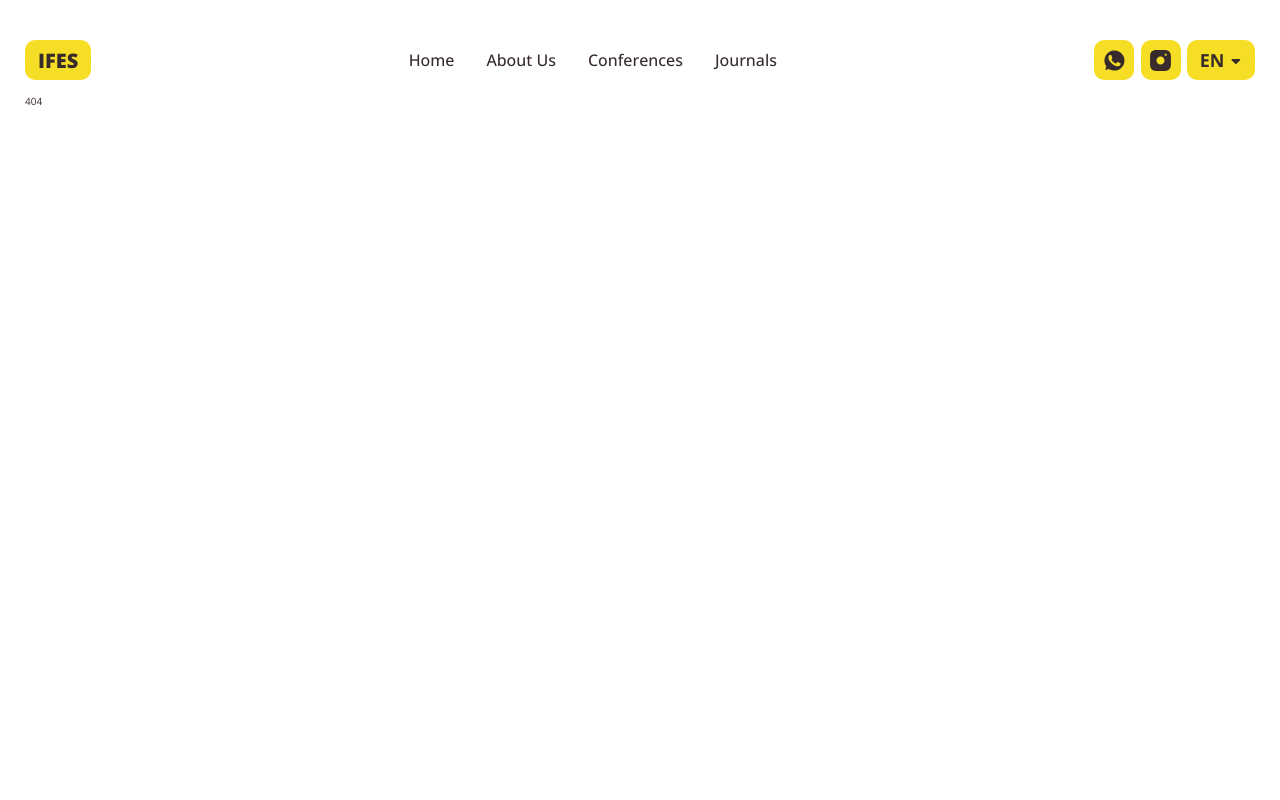
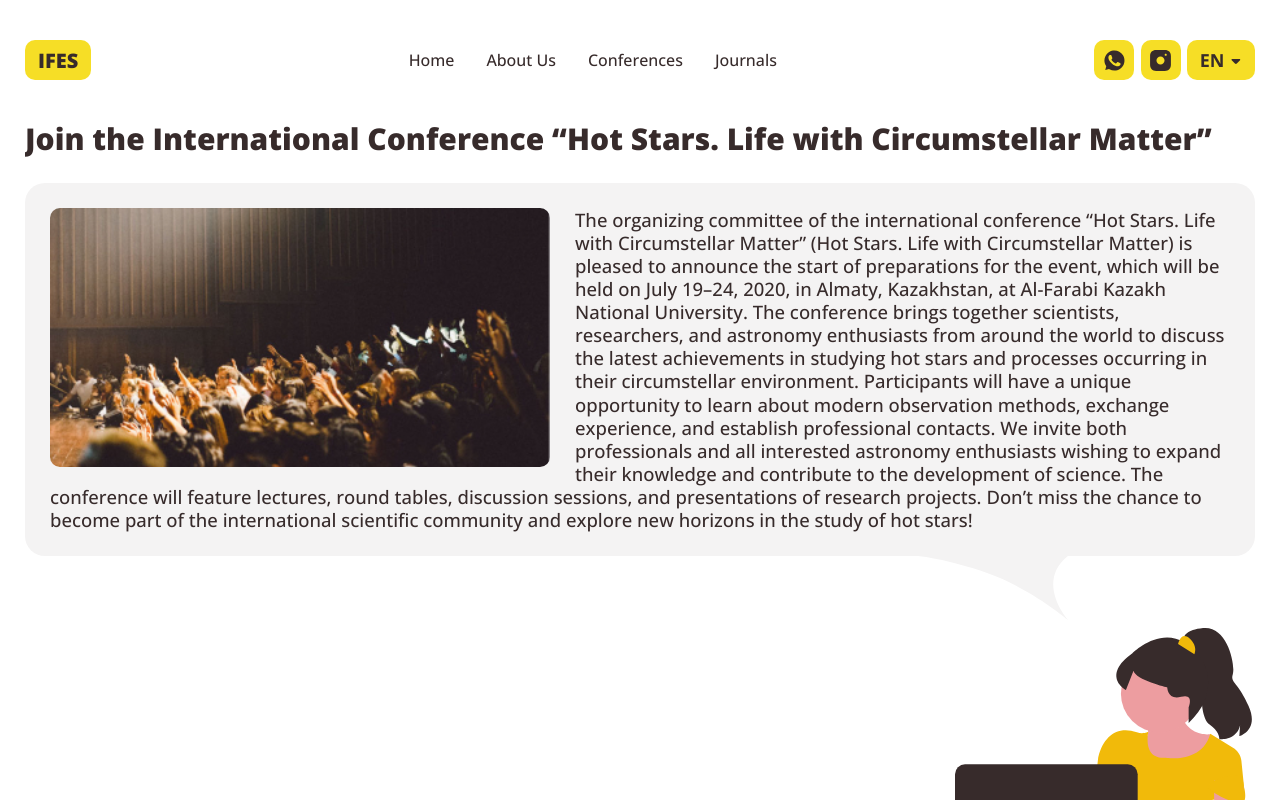
Before and after one commit to odeyalow/iifn, a Next.js app: page /en/news/1 in a window 1280 px wide. Before the commit this address had no page. Shown: the top 800 px of the page. Built offline with nearby package versions, Linux system fonts and the light colour scheme.

Commit message:
fixed not found single conferences and news page, add single news page, add not found page, fixed adaptivity

```diff
--- a/public/locales/kz/home.json
+++ b/public/locales/kz/home.json
@@ -3,7 +3,7 @@
         "title": {
             "1": "Инженерлік Негізгі Технологиялар Институты",
             "2": "Цифрлық көшбасшылардың туу орны",
-            "3": "Инженерлік және бағдарламалық шешімдер жасаймыз",
+            "3": "Инженерлік әрі бағдарламалық шешімдер жасаймыз",
             "4": "Робототехника мен бағдарламалауды үйретеміз"
         },
         "description": "<strong>Біз</strong> инженерлік, бағдарламалау және робототехника салаларында білім мен практиканы біріктіреміз. Біз әзірлеушілерді дайындаймыз, заманауи цифрлық шешімдер жасауға арналған негізгі білім мен дағдылар береміз және IT саласында табысты мансапқа дайындаймыз.",
--- /dev/null
+++ b/src/app/[locale]/(pages)/news/[id]/page.jsx
@@ -0,0 +1,38 @@
+'use client';
+
+import { useTranslations } from "next-intl";
+import { usePathname } from "next/navigation";
+import { notFound } from "next/navigation";
+import Image from "next/image";
+
+import PageContainer from "../../../../../components/layouts/pageContainer";
+import TextBlock from "../../../../../components/ux/textBlock";
+
+const SingleNewsPage = () => {
+    const t =  useTranslations('news');
+    const pathname = usePathname();
+    const newsNumber = pathname.slice(9);
+
+    if ( isNaN(Number(newsNumber)) || newsNumber > 3 ) {
+        notFound();
+    }
+
+    return (
+        <PageContainer decor>
+            <TextBlock decor title={t(`${newsNumber}.title`)} text={
+                <>
+                    <Image
+                    src={`/images/news-${newsNumber}.jpg`}
+                    width={500}
+                    height={500}
+                    alt="News Cover" className="sm:float-left sm:mr-[25px] max-sm:mb-[20px] rounded-2xl mx-auto"/>
+                    {
+                        t(`${newsNumber}.description`)
+                    }
+                </>
+            }/>
+        </PageContainer>
+    );
+}
+
+export default SingleNewsPage;
--- a/src/app/[locale]/[...catchAll]/page.jsx
+++ b/src/app/[locale]/[...catchAll]/page.jsx
@@ -1,12 +1,33 @@
 'use client';
 
+import Image from "next/image";
 import { useTranslations } from "next-intl";
+import { useRouter } from "next/navigation";
+
+import Button from "../../../components/ui/button";
 
 const NotFound = () => {
     const t = useTranslations('notFound');
+    const { replace } = useRouter();
 
     return (
-        <h1>404</h1>
+        <div className="mt-40 flex flex-col items-center justify-center gap-15">
+            <Image
+            src='/images/notFound.svg'
+            width={200}
+            height={200}
+            alt="Not Found Decor"/>
+            <h1 style={{ fontSize: 'clamp(2rem, 5vw, 3.7rem)'}}
+            className="font-extrabold text-center max-w-[700px]">{t('title')}</h1>
+            <Button onClick={() => replace('/')} size='big' color='yellow-1' className='font-semibold w-min text-nowrap max-sm:hidden'>
+                <svg viewBox="0 0 24 24" fill="none" className="w-10 group-hover:-translate-x-1.5 rotate-z-90 mr-4" xmlns="http://www.w3.org/2000/svg"><g id="SVGRepo_bgCarrier" strokeWidth="0"></g><g id="SVGRepo_tracerCarrier" strokeLinecap="round" strokeLinejoin="round"></g><g id="SVGRepo_iconCarrier"> <path d="M7.33199 16.3154C6.94146 15.9248 6.3083 15.9248 5.91777 16.3154C5.52725 16.7059 5.52725 17.339 5.91777 17.7296L10.5834 22.3952C11.3644 23.1762 12.6308 23.1762 13.4118 22.3952L18.0802 17.7267C18.4707 17.3362 18.4707 16.703 18.0802 16.3125C17.6897 15.922 17.0565 15.922 16.666 16.3125L13 19.9786V2.0001C13 1.44781 12.5523 1.0001 12 1.0001C11.4477 1.0001 11 1.44781 11 2.0001V19.9833L7.33199 16.3154Z" fill="currentColor"></path> </g></svg>
+                {t('goHome')}
+            </Button>
+            <Button onClick={() => replace('/')} size='small' color='yellow-1' className='font-semibold w-min text-nowrap sm:hidden'>
+                <svg viewBox="0 0 24 24" fill="none" className="w-8 group-hover:-translate-x-1.5 rotate-z-90 mr-4" xmlns="http://www.w3.org/2000/svg"><g id="SVGRepo_bgCarrier" strokeWidth="0"></g><g id="SVGRepo_tracerCarrier" strokeLinecap="round" strokeLinejoin="round"></g><g id="SVGRepo_iconCarrier"> <path d="M7.33199 16.3154C6.94146 15.9248 6.3083 15.9248 5.91777 16.3154C5.52725 16.7059 5.52725 17.339 5.91777 17.7296L10.5834 22.3952C11.3644 23.1762 12.6308 23.1762 13.4118 22.3952L18.0802 17.7267C18.4707 17.3362 18.4707 16.703 18.0802 16.3125C17.6897 15.922 17.0565 15.922 16.666 16.3125L13 19.9786V2.0001C13 1.44781 12.5523 1.0001 12 1.0001C11.4477 1.0001 11 1.44781 11 2.0001V19.9833L7.33199 16.3154Z" fill="currentColor"></path> </g></svg>
+                {t('goHome')}
+            </Button>
+        </div>
     );
 }
 
--- a/src/components/layouts/header.jsx
+++ b/src/components/layouts/header.jsx
@@ -16,7 +16,7 @@ const Header = async () => {
     return (
         <header className="w-full min-h-auto z-99 sticky top-0 bg-white/25 backdrop-blur-xl py-6">
             <div className="max-w-[1280px] px-10 flex justify-between items-center gap-2.5 mx-auto w-full">
-                <NavLink href='' label={t('logoText')} className="text-[2rem] font-extrabold! bg-yellow-1 border-none text-brown! hover:bg-yellow-2"/>
+                <NavLink href='' label={t('logoText')} className="text-[2rem] font-extrabold! bg-yellow-1 border-none text-brown! hover:bg-yellow-2 hover:translate-y-0!"/>
                 <nav className="max-lg:hidden">
                     <NavLink href='' label={t('home')} activeStyles={activeStyles}/>
                     <NavLink href='about-us' label={t('aboutUs')} activeStyles={activeStyles}/>
--- a/src/components/layouts/pageContainer.jsx
+++ b/src/components/layouts/pageContainer.jsx
@@ -1,16 +1,29 @@
 'use client';
 
-import { motion } from 'motion/react';
+import Image from "next/image";
 
-const PageContainer = ({ title, children, className }) => {
+const PageContainer = ({ title, children, decor, className }) => {
     return (
-        <div className={`py-10 ${className}`}>
+        <div className={`py-10 relative min-h-svh overflow-hidden ${className}`}>
             {
                 title && <h1 className="bg-yellow-1 text-red-1 rounded-[2rem] px-[2rem] py-[1.5rem] mb-10 block w-min mx-auto text-nowrap text-[2rem] font-bold max-sm:text-[1.5rem] max-sm:rounded-[1.5rem]">{title}</h1>
             }
-            <div className="flex flex-col gap-[3rem] max-sm:gap-[2rem]">
+            <div className="flex flex-col gap-[3rem] max-sm:gap-[2rem] relative z-1">
                 {children}
             </div>
+            {
+                decor && (
+                    <div style={{ height: 'clamp(150px, 40vw, 300px)' }}>
+                        <Image
+                            src='/images/info-1.svg'
+                            width={300}
+                            height={300}
+                            style={{ width: 'clamp(15rem, 40vw, 30rem)' }}
+                            alt="Decor" className="absolute bottom-0 md:right-0 max-md:left-[50%] max-md:-translate-x-[50%] "
+                        />
+                    </div>
+                )
+            }
         </div>
     );
 }
--- a/src/components/ui/button.jsx
+++ b/src/components/ui/button.jsx
@@ -9,6 +9,7 @@ const Button = ({ size, color, link, className, onClick, children }) => {
     (size === 'small' && 'h-[40px] text-[18px] flex items-center px-[1.3rem]');
     const colortStyles =
     (color === 'white' && 'bg-white hover:bg-gray') ||
+    (color === 'gray' && 'bg-gray hover:bg-yellow-1') ||
     (color === 'yellow-1' && 'bg-yellow-1 hover:bg-yellow-2') ||
     (color === 'yellow-2' && 'bg-yellow-2 hover:bg-orange-500');
 
--- a/src/components/ux/animatedTitle.jsx
+++ b/src/components/ux/animatedTitle.jsx
@@ -13,6 +13,7 @@ const AnimatedTitle = () => {
                     options={{
                         strings: [t('hero.title.1'), t('hero.title.2'), t('hero.title.3'), t('hero.title.4')],
                         autoStart: true,
+                        delay: 50,
                         deleteSpeed: 50,
                         loop: true,
                     }}
--- a/src/components/ux/textBlock.jsx
+++ b/src/components/ux/textBlock.jsx
@@ -1,10 +1,28 @@
-const TextBlock = ({ title, text }) => {
+import Image from "next/image";
+import { useTranslations } from "next-intl";
+
+import Button from "../ui/button";
+
+const TextBlock = ({ title, text, decor }) => {
+    const t = useTranslations('conferences');
+
     return (
-        <div>
+        <div className="relative">
             <h3 style={{ fontSize: 'clamp(2rem, 5vw, 3rem)'}}
             className="font-extrabold mb-10 max-sm:mb-6">{title}</h3>
             <p style={{ fontSize: 'clamp(1.5rem, 3vw, 1.85rem)'}}
             className="font-medium bg-gray rounded-[20px] p-[25px] max-sm:p-[20px] whitespace-pre-line">{text}</p>
+            {
+                decor && (
+                    <Image
+                    src='/images/info-2.svg'
+                    width={150}
+                    height={150}
+                    style={{ width: 'clamp(5rem, 25vw, 15rem)' }}
+                    alt="Decor" className="absolute md:right-75 max-md:left-35"
+                    />
+                )
+            }
         </div>
     );
 }
```
Also changed, not shown: src/app/[locale]/(pages)/conferences/[id]/page.jsx (+9 -5 lines).
